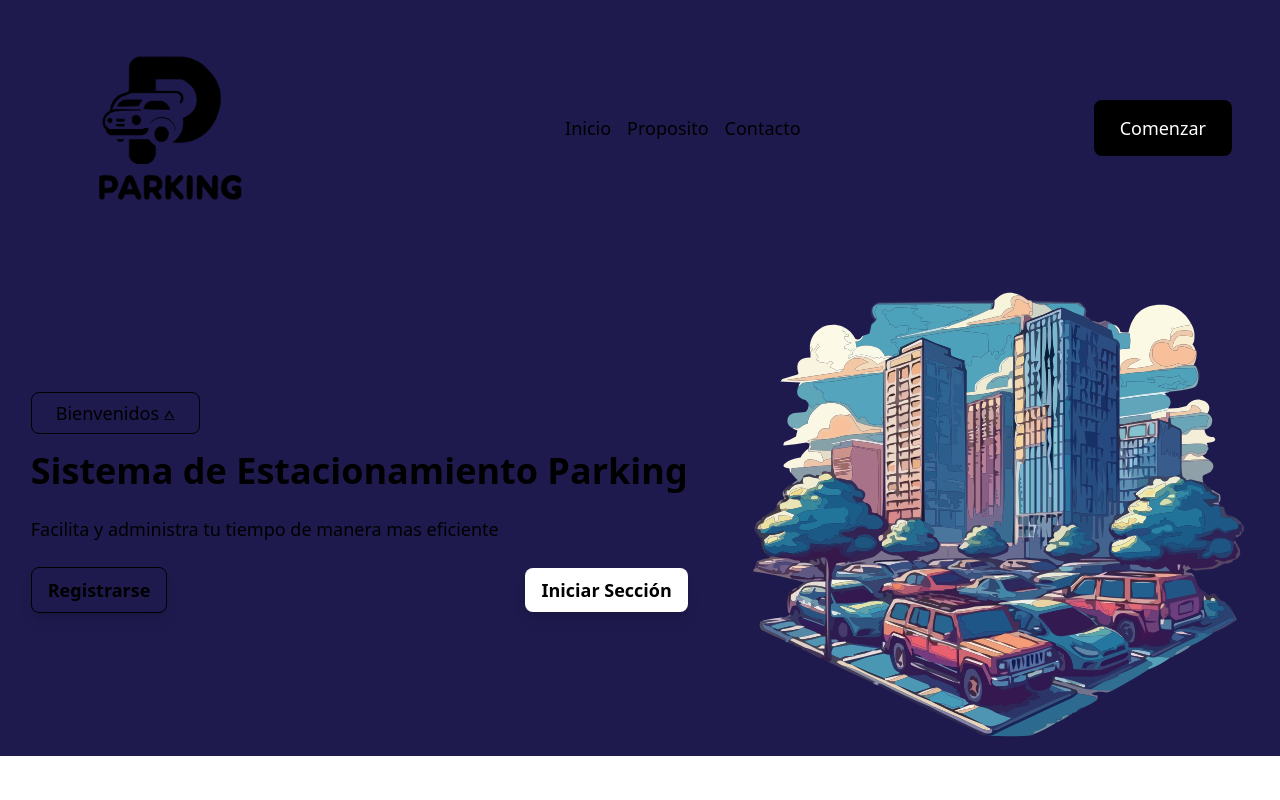
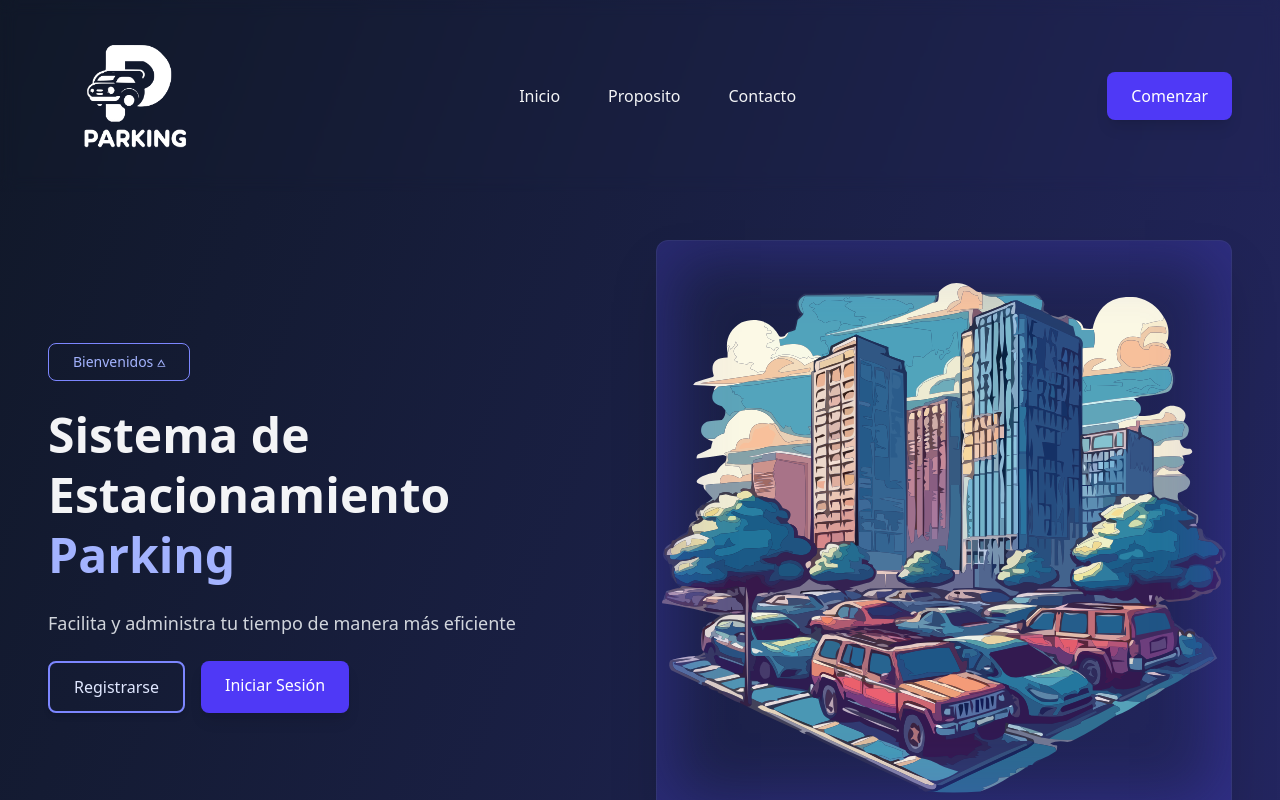
Before and after one commit to jaherreraf/parkin-ui, a Vue app: page / in a window 1280 px wide. Shown: the top 800 px of the page. Built offline with nearby package versions, Linux system fonts and the light colour scheme; no server answers.

Commit message:
improving styles

```diff
--- a/src/views/Dashboard.vue
+++ b/src/views/Dashboard.vue
@@ -79,7 +79,7 @@ function closeSection(){
             <span class="text-gray-500">Email: {{ user.email }}</span>
             <span class="text-gray-500">teléfono: {{ user.phone_number }}</span>
           </div>
-          <button @click="closeSection" class="border border-green-500 bg-green-300 shadow-2xl p-4 rounded-xl font-bold text-green-950 cursor-pointer">Cerrar Sección</button>
+          <button @click="closeSection" class="relative px-6 py-3 bg-black text-white rounded-lg overflow-hidden border-2 border-transparent hover:border-purple-500 transition-all duration-300 hover:shadow-[0_0_15px_5px_rgba(168,85,247,0.5)]">Cerrar Sección</button>
         </div>
         <button class="text-center p-3 rounded-xl cursor-pointer  border hover:bg-gray-700 transition-colors duration-300">
           <router-link to="/">
@@ -216,7 +216,7 @@ function closeSection(){
                 <span class="text-xl font-semibold text-gray-800">Cédula de identidad: {{ user.identity_number }}</span>
                 <span class="text-gray-500">Número de teléfono: {{ user.phone_number }}</span>
               </div>
-              <button @click="closeSection" class="border border-green-500 bg-green-300 shadow-2xl p-4 rounded-xl font-bold text-green-950 cursor-pointer">Cerrar Sección</button>
+              <button @click="closeSection" class="relative px-6 py-3 bg-black text-white rounded-lg overflow-hidden border-2 border-transparent hover:border-purple-500 transition-all duration-300 hover:shadow-[0_0_15px_5px_rgba(168,85,247,0.5)]">Cerrar Sección</button>
             </div>
             <div v-else>
               <img :src="incognito" class="w-16 h-16 rounded-full border-2 border-blue-500 p-1">
--- a/src/views/HomeView.vue
+++ b/src/views/HomeView.vue
@@ -3,7 +3,7 @@ import { RouterLink } from 'vue-router'
 import { ref } from 'vue';
 
 import logoDark from '@/assets/parking-dark.svg'
-import logoLight from '@/assets/parking.svg'
+import logoLight from '@/assets/parking-light.svg'
 import parking from '@/assets/parking.svg'
 import xIcon from '@/assets/x.svg'
 import facebook from '@/assets/facebook.svg'
@@ -21,34 +21,58 @@ const isMenuOpen = ref(false)
 
 <template>
   <transition name="hero-slide">
-    <main class="min-h-screen bg-indigo-950 text-lg flex flex-col">
-    <header class="w-screen h-auto flex items-center justify-between px-12 py-4 text-center">
-      <img :src="logoDark" alt="Parking" class="h-56 w-56">
-      <ol class="hidden md:flex items-center justify-center gap-4">
-        <li v-for="link, index in links" :key="index" class="text-inherit cursor-pointer"><a :href="link.href">{{ link.title }}</a></li>
+    <main class="min-h-screen bg-gradient-to-br from-gray-900 to-indigo-900 text-gray-100 flex flex-col">
+    <header class="w-full h-auto flex items-center justify-between px-4 md:px-12 py-4 backdrop-blur-sm">
+      <img :src="logoLight" alt="Parking" class="h-32 md:h-40 w-auto">
+      <ol class="hidden md:flex items-center justify-center gap-6">
+        <li v-for="link, index in links" :key="index" class="hover:text-indigo-300 transition-colors">
+          <a :href="link.href" class="px-3 py-2 rounded-lg hover:bg-indigo-900/30">{{ link.title }}</a>
+        </li>
       </ol>
-      <router-link to="/app" class="relative px-6 py-3 bg-black text-white rounded-lg overflow-hidden border-2 border-transparent hover:border-purple-500 transition-all duration-300 hover:shadow-[0_0_15px_5px_rgba(168,85,247,0.5)]">
+      <router-link
+        to="/app"
+        class="relative px-6 py-3 bg-indigo-600 hover:bg-indigo-700 text-white rounded-lg transition-all duration-300 shadow-lg hover:shadow-indigo-500/20"
+      >
         Comenzar
       </router-link>
     </header>
-    <section id="hero" class="flex-grow min-h-96 flex flex-col md:flex-row items-center justify-around">
-        <div class="flex flex-col gap-6">
+
+    <section id="hero" class="flex-grow flex flex-col md:flex-row items-center justify-center md:justify-around px-6 md:px-12 gap-8 md:gap-16 py-12">
+      <div class="flex flex-col items-center md:items-start gap-6 max-w-2xl">
         <div>
-            <span class="border rounded-lg text-center py-2 px-6 cursor-grab">Bienvenidos &wedbar;</span>
+          <span class="inline-block border border-indigo-400 text-indigo-300 rounded-lg text-center py-2 px-6 text-sm font-medium">
+            Bienvenidos &wedbar;
+          </span>
         </div>
-          <h1 class="font-bold text-4xl">Sistema de Estacionamiento <strong>Parking</strong></h1>
-          <p>Facilita y administra tu tiempo de manera mas eficiente</p>
-          <div class="buttons flex items-center justify-between ">
-            <router-link to="/register" class="rounded-lg px-4 py-2 border shadow-lg font-semibold ">
+
+        <h1 class="font-bold text-4xl md:text-5xl text-center md:text-left leading-tight">
+          Sistema de Estacionamiento <br>
+          <strong class="text-indigo-300">Parking</strong>
+        </h1>
+
+        <p class="text-lg text-gray-300 text-center md:text-left">
+          Facilita y administra tu tiempo de manera más eficiente
+        </p>
+
+        <div class="flex flex-col sm:flex-row gap-4 w-full md:w-auto">
+          <router-link
+            to="/register"
+            class="rounded-lg px-6 py-3 border-2 border-indigo-400 text-indigo-100 hover:bg-indigo-900/40 transition-colors text-center font-medium shadow-md"
+          >
             Registrarse
           </router-link>
-            <router-link to="/login" class="bg-white rounded-lg px-4 py-2 shadow-lg font-semibold">
-              Iniciar Sección
+          <router-link
+            to="/login"
+            class="bg-indigo-600 hover:bg-indigo-700 text-white rounded-lg px-6 py-3 shadow-lg font-medium text-center transition-colors"
+          >
+            Iniciar Sesión
           </router-link>
         </div>
       </div>
-      <div>
-        <img :src="parking" class="w-full h-full">
+
+      <div class="relative w-full max-w-xl">
+        <img :src="parking" class="w-full h-auto rounded-xl shadow-2xl border border-gray-700/50">
+        <div class="absolute inset-0 rounded-xl shadow-[inset_0_0_60px_20px_rgba(79,70,229,0.3)] pointer-events-none"></div>
       </div>
     </section>
 
```
Lines whose indentation alone changed are shown as unchanged.
